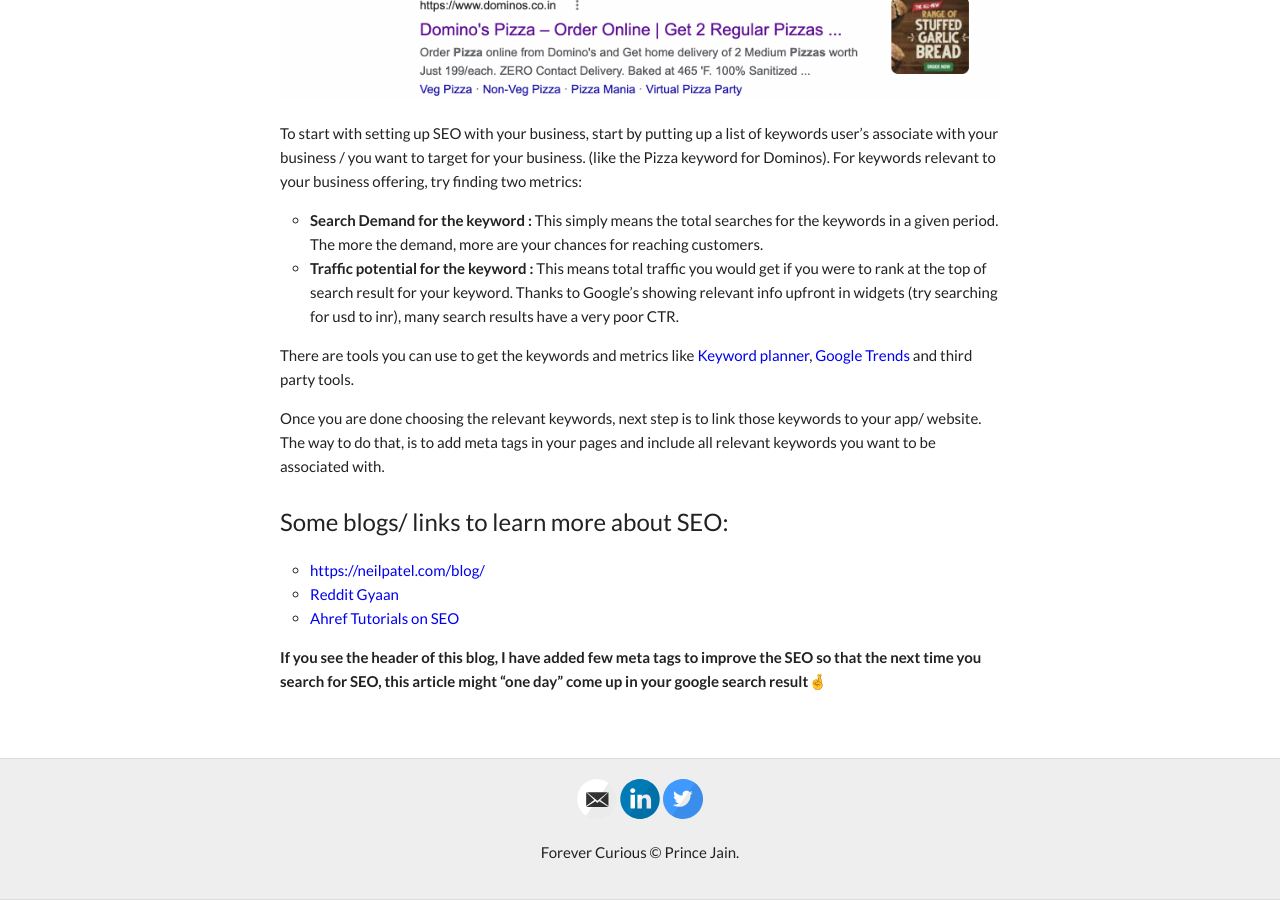
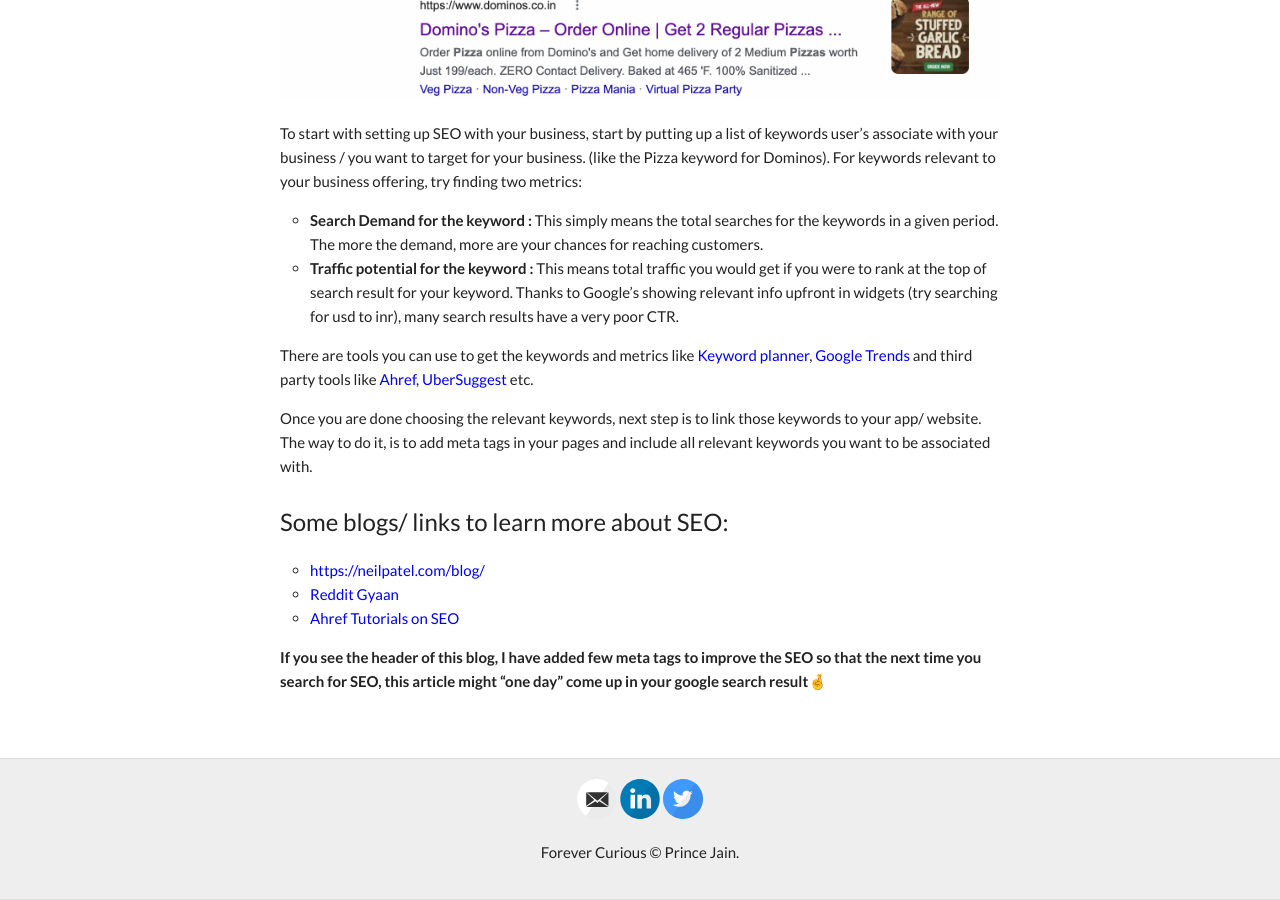
Before and after one commit to product-noob/product-noob.github.io, a Jekyll site: the page built from _posts/2021-08-15-Demystifying : SEO.md, in a window 1280 px wide and 900 px high, scrolled down 2466 px. Built offline with Jekyll 4.4.1, drawn with Linux system fonts in a browser that asks for light colours.

Commit message:
Update 2021-08-15-Demystifying : SEO.md

```diff
--- a/_posts/2021-08-15-Demystifying : SEO.md
+++ b/_posts/2021-08-15-Demystifying : SEO.md
@@ -50,9 +50,10 @@ To start with setting up SEO with your business, start by putting up a list of k
 - **Search Demand for the keyword :** This simply means the total searches for the keywords in a given period. The more the demand, more are your chances for reaching customers.
 - **Traffic potential for the keyword :** This means total traffic you would get if you were to rank at the top of search result for your keyword. Thanks to Google’s showing relevant info upfront in widgets (try searching for usd to inr), many search results have a very poor CTR.
 
-There are tools you can use to get the keywords and metrics like [Keyword planner](https://ads.google.com/intl/en_en/home/tools/keyword-planner/), [Google Trends](https://trends.google.com/trends/?geo=IN) and third party tools.
+There are tools you can use to get the keywords and metrics like [Keyword planner](https://ads.google.com/intl/en_en/home/tools/keyword-planner/), [Google Trends](https://trends.google.com/trends/?geo=IN) and third party tools like [Ahref](https://ahrefs.com/keyword-generator), [UberSuggest](https://neilpatel.com/ubersuggest/) etc.
 
-Once you are done choosing the relevant keywords, next step is to link those keywords to your app/ website. The way to do that, is to add meta tags in your pages and include all relevant keywords you want to be associated with.
+Once you are done choosing the relevant keywords, next step is to link those keywords to your app/ website.
+The way to do it, is to add meta tags in your pages and include all relevant keywords you want to be associated with.
 
 {{ **WIP**}}
 
```
